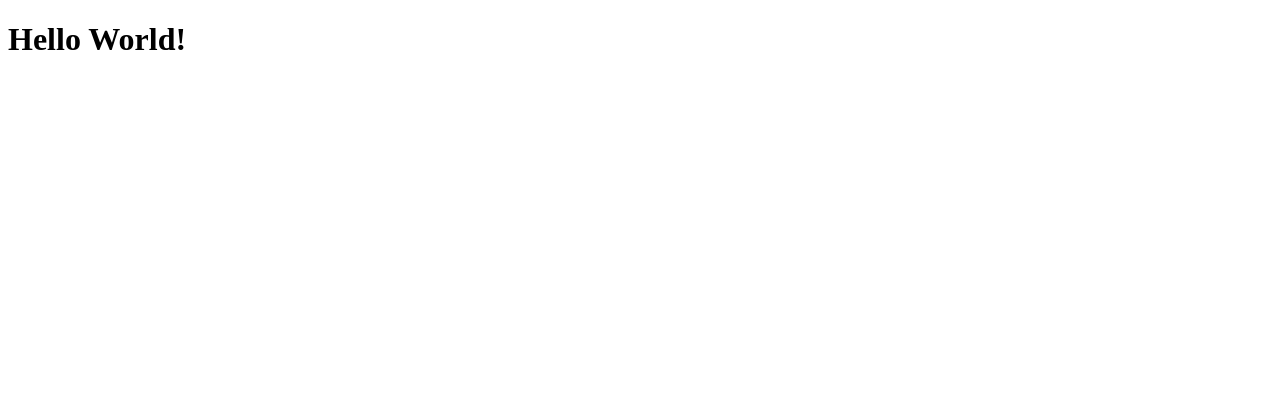
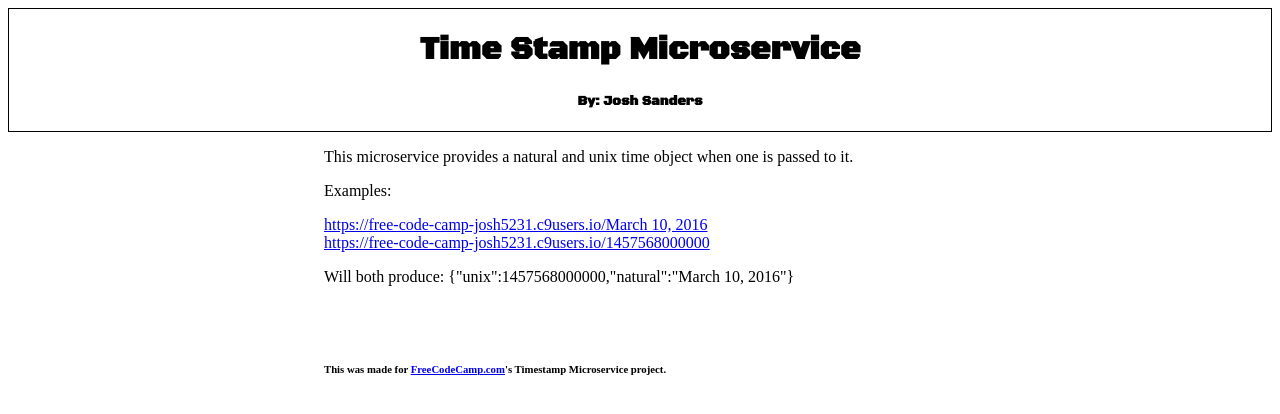
Before and after one commit to Josh5231/timestamp, a website: page index.html in a window 1280 px wide. Drawn offline with Linux system fonts and the light colour scheme; a web font is replaced by a local one.

Commit message:
Added index.html and index.css

```diff
--- /dev/null
+++ b/index.css
@@ -0,0 +1,15 @@
+@import url('https://fonts.googleapis.com/css?family=Black+Ops+One');
+@import url('https://fonts.googleapis.com/css?family=Droid+Serif');
+
+
+.Header{
+    text-align:center;
+    border: 1px solid black;
+    font-family: 'Black Ops One', cursive;
+}
+
+.howto{
+    width:50%;
+    margin:auto;
+    font-family: 'Droid Serif', serif;
+}
--- a/index.html
+++ b/index.html
@@ -1,6 +1,28 @@
 <!DOCTYPE HTML>
 <html>
+    <head>
+        <title>Time Stamp Microservice</title>
+        <link rel="stylesheet" href="./index.css">
+        <meta charset="UTF-8">
+        <meta name="viewport" content="width=device-width, initial-scale=1">
+        <meta name="author" content="Josh Sanders">
+        <meta name="description" content="Time Stamp Microservice">
+    </head>
     <body>
-        <H1>Hello World!</H1>
+        <div class="Header">
+            <H1>Time Stamp Microservice</H1>
+            <H5>By: Josh Sanders</H5>
+        </div>
+        <div class="howto">
+            <p>This microservice provides a natural and unix time object when one is passed to it. </p>
+            <p>Examples: </p>
+            <a href="https://free-code-camp-josh5231.c9users.io/March 10, 2016" target="_blank">https://free-code-camp-josh5231.c9users.io/March 10, 2016</a>
+            <br>
+            <a href="https://free-code-camp-josh5231.c9users.io/1457568000000" target="_blank">https://free-code-camp-josh5231.c9users.io/1457568000000</a>
+            <br>
+            <p>Will both produce: {"unix":1457568000000,"natural":"March 10, 2016"} </p>
+            <br><br>
+            <h6>This was made for <a href="freecodecamp.com">FreeCodeCamp.com</a>'s Timestamp Microservice project.</h6>
+        </div>
     </body>
 </html>
--- a/server.js
+++ b/server.js
@@ -13,6 +13,10 @@ var months = [
 app.use(express.static('public'));
 app.get('/', function (req, res) {
     res.sendFile("index.html",{root: __dirname + '/'});
+});
+
+app.get('/index.css',function (req, res) {
+    res.sendFile("index.css",{root: __dirname + '/'});
 });
 
 app.get("/:timeInput",(req,res)=>{
```
